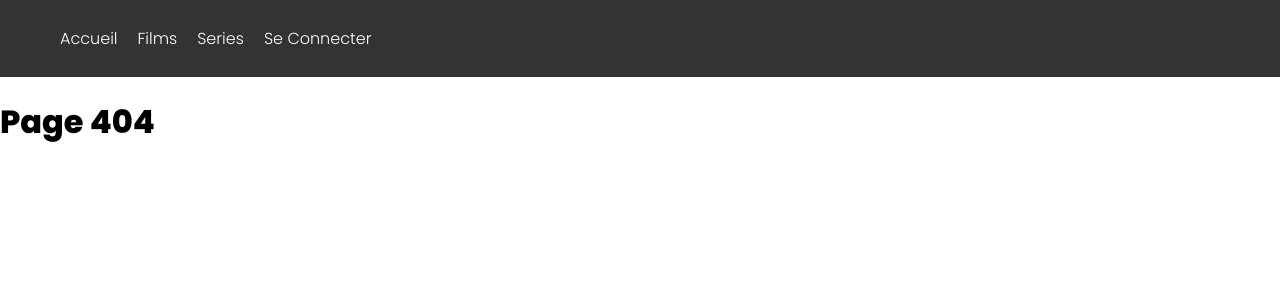
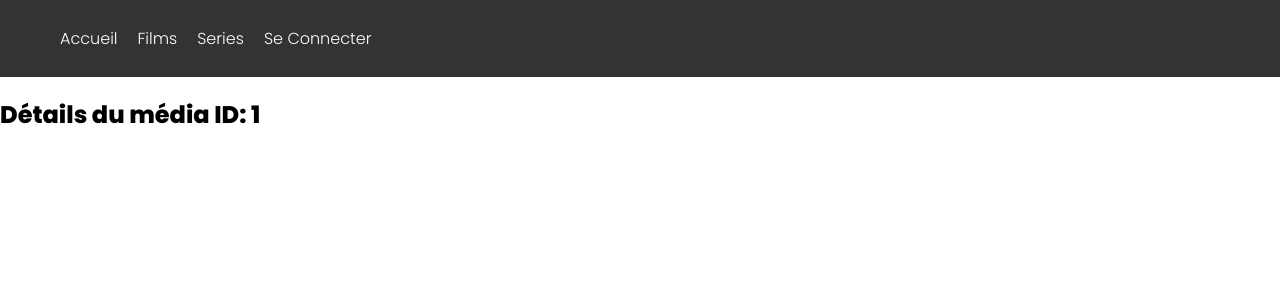
Before and after one commit to Dragibus76/MovieAdvisor, a React (Create React App) app in the folder frontend/: page /details/1 in a window 1280 px wide. Before the commit this address had no page. Shown: the top 300 px of the page. Built offline with nearby package versions, Linux system fonts and the light colour scheme.

Commit message:
basic media details page okay

```diff
--- a/frontend/src/App.js
+++ b/frontend/src/App.js
@@ -5,6 +5,7 @@ import TvSeries from "./pages/TvSeries";
 import ErrorPage from "./pages/ErrorPage";
 import Navbar from "./components/Navbar";
 import './styles/App.css';
+import MediaDetailsPage from "./pages/MediaDetailsPage";
 
 function App() {
   return (
@@ -14,6 +15,7 @@ function App() {
         <Route path="/" element={<Home />} />
         <Route path="/films" element={<Movies />} />
         <Route path="/series" element={<TvSeries />} />
+        <Route path="/details/:id" element={<MediaDetailsPage/>} />
         <Route path="*" element={<ErrorPage />} />
     </Routes>
   </BrowserRouter>
--- a/frontend/src/components/MediaList.js
+++ b/frontend/src/components/MediaList.js
@@ -1,4 +1,5 @@
 import React from 'react';
+import { Link } from 'react-router-dom';
 import MediaCardComponent from './MediaCardComponent';
 import '../styles/components/MediaList.css';
 
@@ -6,8 +7,8 @@ const MediaList = ({ mediaItems }) => {
   return (
     <div className="card-list">
       {mediaItems.map((media, index) => (
+        <Link key={index} to={`/details/${media.id}`}>
           <MediaCardComponent
-          key={index}
             title={media.title || media.name}
             coverImage={`https://image.tmdb.org/t/p/w600_and_h900_bestv2/${media.poster_path}`}
             release_date={(media.release_date || media.first_air_date).split('-')[0]}
@@ -15,6 +16,7 @@ const MediaList = ({ mediaItems }) => {
             vote_average={media.vote_average.toString()}
             numReviews={media.vote_count.toString()}
           />
+        </Link>
       ))}
     </div>
   );
--- /dev/null
+++ b/frontend/src/pages/MediaDetailsPage.js
@@ -0,0 +1,16 @@
+import React from 'react';
+import { useParams } from 'react-router-dom';
+
+const MediaDetailsPage = () => {
+  const { id } = useParams();
+
+
+  return (
+    <div>
+
+      <h2>Détails du média ID: {id}</h2>
+    </div>
+  );
+};
+
+export default MediaDetailsPage;
```
Lines whose indentation alone changed are shown as unchanged.
